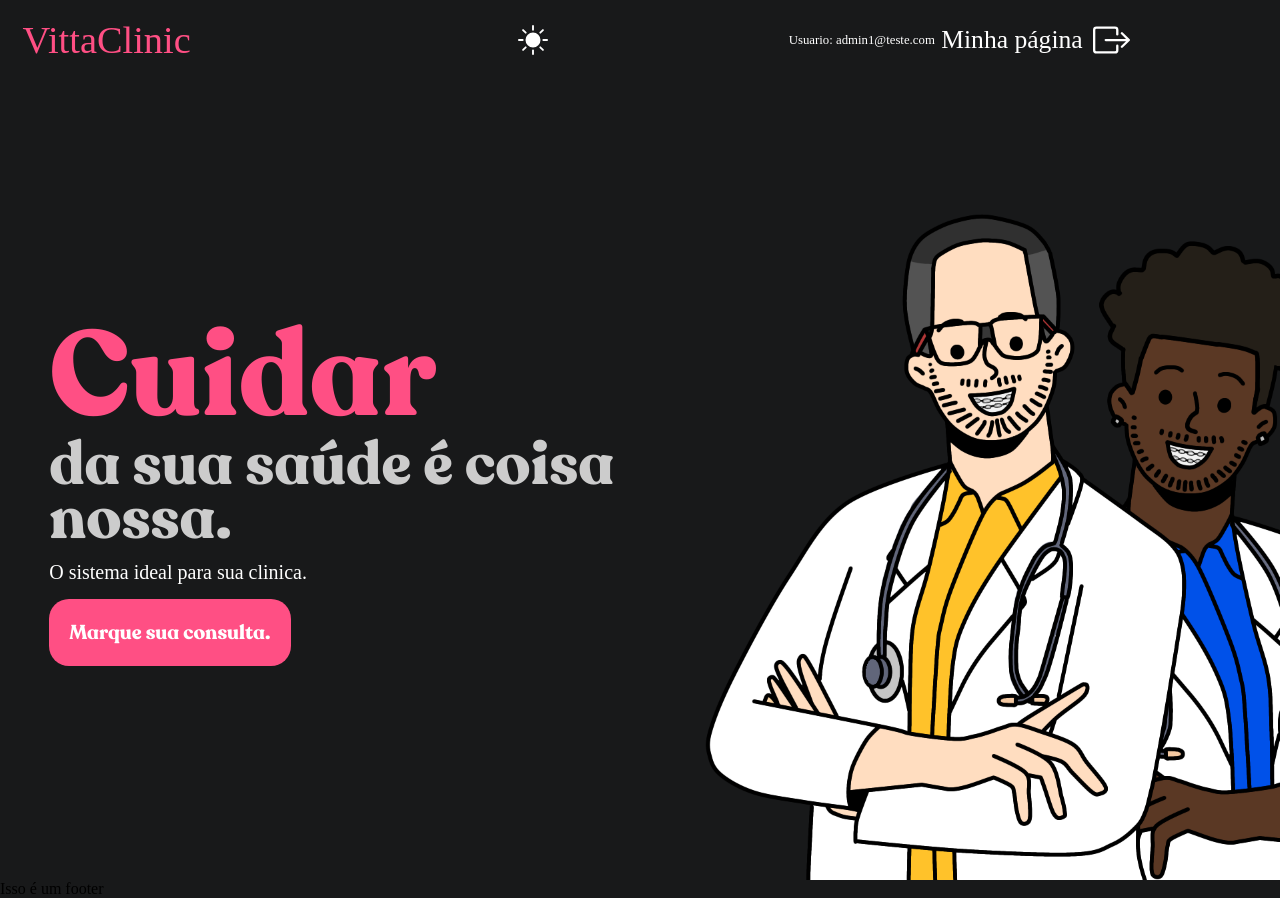
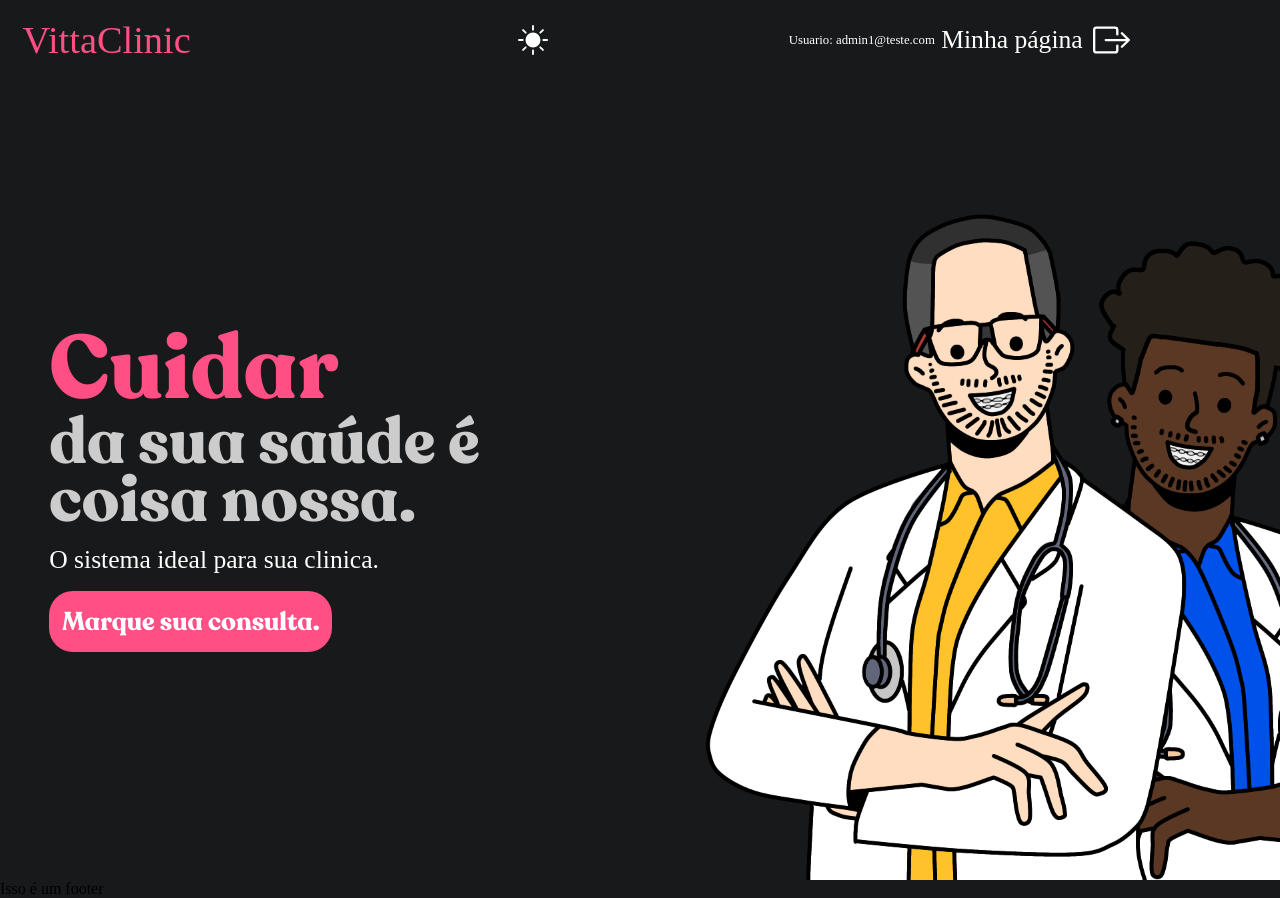
Before and after one commit to AndreFaquineti/vittaclinic, a PHP site: page / in a window 1280 px wide. Shown: the top 898 px of the page. Run offline with PHP 8.4, Linux system fonts and the light colour scheme; a user stored in the database is signed in.

Commit message:
23/12/27

```diff
--- a/conteudo/conteudo_main1.php
+++ b/conteudo/conteudo_index1.php
@@ -9,17 +9,17 @@
 
                 </div>
                 <div class="col-5" style="text-align: left; margin: 0 auto; width: 100%;">
-                    <div class="px120 titulo1 recoletaalt w700">
+                    <div class="vw7 titulo1 recoletaalt w700">
                         Cuidar
                     </div>
-                    <div class="px60 titulo2 recoletaalt w700" style="line-height: 0.9; margin-top: -20px;">
+                    <div class="vw5 titulo2 recoletaalt w700" style="line-height: 0.9; margin-top: -2vh;">
                         da sua saúde é coisa nossa.
                     </div>
-                    <div class="px20 texto1" style="margin-top: 15px;">
+                    <div class="vw2 texto1" style="margin-top: 2vh;">
                         O sistema ideal para sua clinica.
                     </div>
-                    <button id="box1" class="botao2" style="margin-top: 15px;">
-                        <a href="marcacao.php" class="px20 linklimpo textobranco recoletaalt">Marque sua consulta.</a>
+                    <button id="box1" class="botao2" style="margin-top: 2vh;">
+                        <a href="marcacao.php" class="vw2 link1 textobranco recoletaalt">Marque sua consulta.</a>
                     </button>
                 </div>
                 <div class="col-1" style="height: 100%;">
--- a/estilos/stylesdark.css
+++ b/estilos/stylesdark.css
@@ -5,12 +5,6 @@
 .textobranco {color: #FFFFFF;}
 /*Tipos de Texto*/
 .linklimpo {text-decoration: none;}
-.px20 {font-size: 20px;}
-.px40 {font-size: 40px;}
-.px60 {font-size: 60px;}
-.px80 {font-size: 80px;}
-.px100 {font-size: 100px;}
-.px120 {font-size: 120px;}
 .vw1 {font-size: 1vw;}
 .vw2 {font-size: 2vw;}
 .vw3 {font-size: 3vw;}
@@ -67,12 +61,6 @@
     float: left;
     border: 0px solid red;
   }
-@media (max-width: 800px) {
-    [class*="col-"] {
-        width: 100%;
-        float: none;
-    }
-}
 /*IMAGENS*/
 .img_duplavt {
     width: 600px;
@@ -90,14 +78,14 @@
   transition: 0.8s;
 }
 .botao1:hover {
-    background-color: #33363a;
+  background-color: #33363a;;
   border-radius: 15px;
 }
 .botao2 {
   background-color: #ff4f84;
-    border-radius: 20px;
-    padding: 20px;
-    transition: 0.8s;
+    border-radius: 3vh;
+    padding: 1vw;
+    transition: background-color 0.8s;
 }
 .botao2:hover {
   background-color: #d84370;
@@ -108,7 +96,9 @@
 .link1:hover {
   text-decoration: underline;
 }
+.card1 {
+  display: flex; justify-content: center; align-items: center;
+}
 #box1 {
-    width: fit-content;
-    height: fit-content;
+  display:inline-block;
 }
--- a/index.php
+++ b/index.php
@@ -32,7 +32,7 @@
             <div class="row">
                 <div class="col-12">
                     <?php
-                        include 'conteudo/conteudo_main1.php';
+                        include 'conteudo/conteudo_index1.php';
                     ?>
                 </div>
             </div>
--- a/minhapagina.php
+++ b/minhapagina.php
@@ -49,13 +49,13 @@
             <div class="row">
                 <?php
                     if ($_SESSION['usuario'] == 'ADMIN') {
-                        include 'conteudo/conteudo_admin.php';
+                        include 'conteudo/conteudo_mp_admin.php';
                     }
                     if ($_SESSION['usuario'] == 'MEDICO') {
-                        include 'conteudo/conteudo_medico1.php';
+                        include 'conteudo/conteudo_mp_medico1.php';
                     }
                     if ($_SESSION['usuario'] == 'PACIENTE') {
-                        include 'conteudo/conteudo_paciente1.php';
+                        include 'conteudo/conteudo_mp_paciente1.php';
                     }
                 ?>
             </div>
```
Also changed, not shown: conteudo/conteudo_admin.php (deleted, +0 -10 lines), conteudo/conteudo_mp_admin.php (added, +10 -0 lines), conteudo/form_login.php (deleted, +0 -27 lines), estilos/styleslight.css (+4 -17 lines), login.php (+36 -4 lines), changelog.txt, conteudo/conteudo_mp_admin1.php (renamed from conteudo/conteudo_admin1.php), conteudo/conteudo_mp_admin2.php (renamed from conteudo/conteudo_admin2.php), conteudo/conteudo_mp_medico1.php (renamed from conteudo/conteudo_medico1.php), conteudo/conteudo_mp_paciente1.php (renamed from conteudo/conteudo_paciente1.php). Lines whose indentation alone changed are shown as unchanged.
